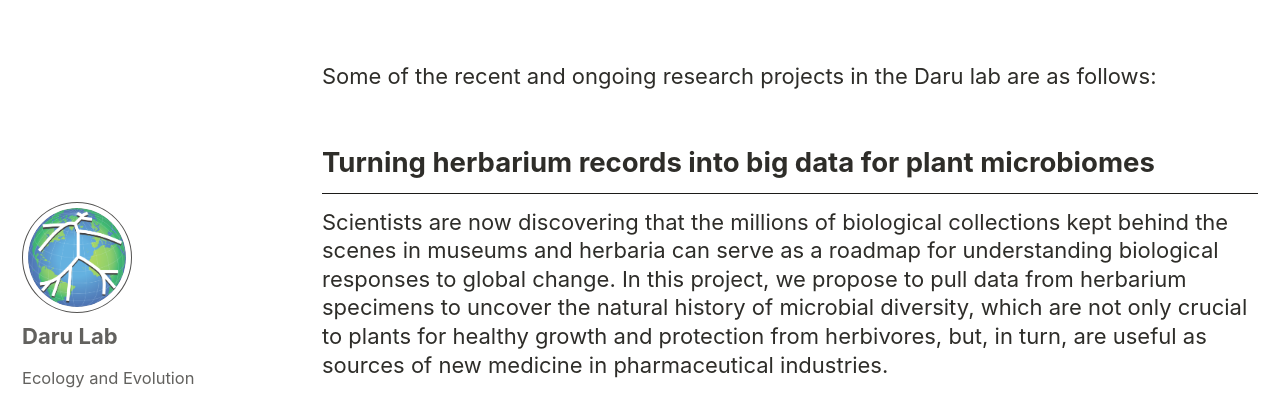
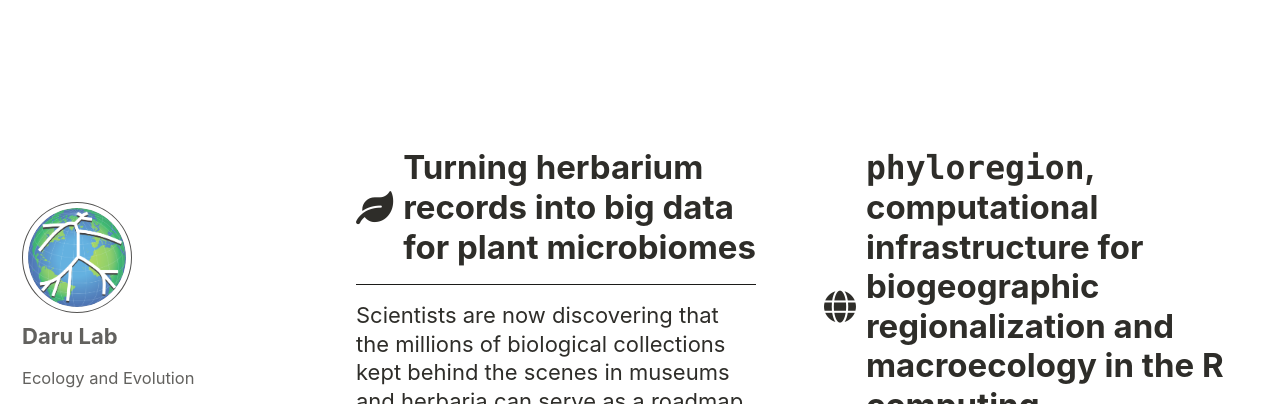
Before and after one commit to darunabas/darulab.github.io, a Jekyll site: the page built from _pages/research.html, in a window 1280 px wide and 900 px high, cut to the strip 365-769 px from the top of the window. Built offline with Jekyll 4.4.1, drawn with Linux system fonts in a browser that asks for light colours; cached includes are drawn as plain includes.

Commit message:
UPDATED page

```diff
--- a/_pages/research.html
+++ b/_pages/research.html
@@ -15,32 +15,48 @@ categories: []
 tags: []
 ---
 
-Some of the recent and ongoing research projects in the Daru lab are as follows:
-
-<h2>Turning herbarium records into big data for plant microbiomes</h2>
-Scientists are now discovering that the millions of biological collections kept behind the scenes in museums and herbaria can serve as a roadmap for understanding biological responses to global change. In this project, we propose to pull data from herbarium specimens to uncover the natural history of microbial diversity, which are not only crucial to plants for healthy growth and protection from herbivores, but, in turn, are useful as sources of new medicine in pharmaceutical industries.<p>
-<p><iframe width="560" height="315" src="https://www.youtube.com/embed/-_pj1CsIcMo" title="YouTube video player" frameborder="0" allow="accelerometer; autoplay; clipboard-write; encrypted-media; gyroscope; picture-in-picture"> </iframe>
-
-<p><b>Relevant Publications:</b>
-  <ol>
-<p>Daru, B.H., Bowman, E.A., Pfister, D.H. & Arnold, A.E. (2018) A novel proof-of-concept for capturing the diversity of endophytic fungi preserved in herbarium specimens. <b><i>Philosophical Transactions of the Royal Society B</i></b> 374: 20170395 <a target="_blank" rel="noopener noreferrer" href="https://doi.org/10.1098/rstb.2017.0395">doi: 10.1098/rstb.2017.0395</a>.<br>
-  </ol>
-
-<h2><code>phyloregion</code>, computational infrastructure for biogeographic regionalization and macroecology in the R computing environment</h2>
-Establishing geographical comparisons based on shared biota is crucial to the study of biogeography and for managing biological diversity in the face of rapid warming of the Earth’s climate. However, the computational tools to analyze and manipulate the massive-scale species biogeography data has not been fully developed. The R software package <code> <a href="https://phyloregion.com" target="_blank">phyloregion</a></code> – designed for biogeographic regionalization and macroecology – can overcome these computational challenges. It contains tools for biogeographical regionalization, macroecology, conservation, and visualization, and has potential application in various disciplines including evolution, microbial diversity, systematics, ecology, phylogenetics, and many others. In this project, we plan to substantially increase computational efficiency of functions in <code>phyloregion</code>, to add new functionality, and create a model for user-guided software development in biogeography.<p>
-
-<figure>
-  <img src="{{ site.baseurl }}/assets/images/fitgom.png" alt="Grade of Membership Model"/>
-  <figcaption>Figure 1. Workflow to identify biogeographic regions using a Grade of Membership model. (A) Community matrix (optionally paired with phylogeny or functional traits) is (B) analyzed using a Grade of Membership Model which allows the units of analysis (i.e., species or regions) to have partial membership in multiple clusters. (C) This generates values of omega (cluster contribution per grid cell) and theta (species’ contribution per cluster) as outputs. (D) Biogeographic regions are visualized using piecharts that represent the proportional contribution of species to grid cells.</figcaption>
-</figure>
-
-<p>The project will accomplish the following:
-<ol>
-  <li>Develop and implement new tools in <code>phyloregion</code> for biome evolution and biogeographical investigations;</li>
-  <li>Develop new tools in <code>phyloregion</code> to visualize patterns of biogeography, macroecology and evolution; and</li>
-  <li>Develop new tools in <code>phyloregion</code> for conservation that reflect the key dimensions of phylogenetic diversity including richness, divergence and regularity.</li>
-</ol>
-<p>The <code>phyloregion</code> project can be accessed via <a href="https://cran.r-project.org/package=phyloregion" target="_blank">CRAN</a> and <a href="https://phyloregion.com" target="_blank">https://phyloregion.com/</a>.
-
-<h2> GreenMaps, a Tool for Addressing the Wallacean Shortfall in the Global Distribution of Plants</h2>
-The exponential growth of plant occurrence data can facilitate dynamic biodiversity analyses. However, raw plant diversity data alone should not be used indiscriminately due to inherent sampling biases, impediments that contribute to the Wallacean shortfall (i.e. the paucity of species’ geographic information). Here, we propose GreenMaps, a new tool that will permit a rapid initial assessment of the Wallacean shortfall for plants by building base maps of species’ predicted distributions upon which citizen science participation could contribute to spatial validation of the actual range occupied by species. The initial stages of GreenMaps have now been accomplished, providing a massive dataset of modeled range maps for over 230,000 vascular plant species. Ultimately, GreenMaps will interface with a mobile application to enable volunteers from any region of the world to validate predicted species distributions to be used for the generation of new and improved global maps of plant distributions at scales relevant to research and conservation.
+<div style="display: flex; justify-content: space-around; flex-wrap: wrap;">
+  <div style="flex-basis: 400px; margin: 20px;">
+    <h2 style="font-size: 1.5rem; display: inline-block; vertical-align: middle;">
+    <span style="display: inline-flex; align-items: center;">
+        <i class="fas fa-leaf" style="font-size: 1.5rem;"></i>
+        <span style="margin-left: 10px;">Turning herbarium records into big data for plant microbiomes</span>
+    </span>
+</h2>
+    <p style="font-size: 1rem;">Scientists are now discovering that the millions of biological collections kept behind the scenes in museums and herbaria can serve as a roadmap for understanding biological responses to global change. In this project, we propose to pull data from herbarium specimens to uncover the natural history of microbial diversity, which are not only crucial to plants for healthy growth and protection from herbivores, but, in turn, are useful as sources of new medicine in pharmaceutical industries.</p>
+    <div style="width: 100%;">
+    <iframe src="https://www.youtube.com/embed/-_pj1CsIcMo" title="YouTube video player" frameborder="0" allow="accelerometer; autoplay; clipboard-write; encrypted-media; gyroscope; picture-in-picture" style="width: 100%;"></iframe>
+</div>
+<p style="font-size: 0.8rem; margin-bottom: 5px;"><b>Relevant Publications:</b></p>
+<p style="font-size: 0.8rem;">
+    Daru, B.H., Bowman, E.A., Pfister, D.H. & Arnold, A.E. (2018) A novel proof-of-concept for capturing the diversity of endophytic fungi preserved in herbarium specimens. <b><i>Philosophical Transactions of the Royal Society B</i></b> 374: 20170395 <a target="_blank" rel="noopener noreferrer" href="https://doi.org/10.1098/rstb.2017.0395">doi: 10.1098/rstb.2017.0395</a>.
+</p>
+  </div>
+  <div style="flex-basis: 400px; margin: 20px;">
+    <h2 style="font-size: 1.5rem; display: inline-block; vertical-align: middle;">
+    <span style="display: inline-flex; align-items: center;">
+        <i class="fas fa-globe" style="font-size: 1.5rem;"></i>
+        <span style="margin-left: 10px;"><code>phyloregion</code>, computational infrastructure for biogeographic regionalization and macroecology in the R computing environment</span>
+    </span>
+</h2>
+    <p style="font-size: 1rem;">Establishing geographical comparisons based on shared biota is crucial to the study of biogeography and for managing biological diversity in the face of rapid warming of the Earth’s climate. However, the computational tools to analyze and manipulate the massive-scale species biogeography data has not been fully developed. The R software package <code> <a href="https://phyloregion.com" target="_blank">phyloregion</a></code> – designed for biogeographic regionalization and macroecology – can overcome these computational challenges. It contains tools for biogeographical regionalization, macroecology, conservation, and visualization, and has potential application in various disciplines including evolution, microbial diversity, systematics, ecology, phylogenetics, and many others. In this project, we plan to substantially increase computational efficiency of functions in <code>phyloregion</code>, to add new functionality, and create a model for user-guided software development in biogeography.</p>
+    <figure>
+      <img src="{{ site.baseurl }}/assets/images/fitgom.png" alt="Grade of Membership Model" style="width: 100%; height: auto;">
+      <figcaption style="font-size: 0.8rem;">Figure 1. Workflow to identify biogeographic regions using a Grade of Membership model. (A) Community matrix (optionally paired with phylogeny or functional traits) is (B) analyzed using a Grade of Membership Model which allows the units of analysis (i.e., species or regions) to have partial membership in multiple clusters. (C) This generates values of omega (cluster contribution per grid cell) and theta (species’ contribution per cluster) as outputs. (D) Biogeographic regions are visualized using piecharts that represent the proportional contribution of species to grid cells.</figcaption>
+    </figure>
+    <p style="font-size: 0.8rem;">The project will accomplish the following:</p>
+    <ol style="font-size: 0.8rem;">
+      <li style="margin-bottom: 5px;">Develop and implement new tools in <code>phyloregion</code> for biome evolution and biogeographical investigations;</li>
+      <li style="margin-bottom: 5px;">Develop new tools in <code>phyloregion</code> to visualize patterns of biogeography, macroecology and evolution; and</li>
+      <li style="margin-bottom: 5px;">Develop new tools in <code>phyloregion</code> for conservation that reflect the key dimensions of phylogenetic diversity including richness, divergence and regularity.</li>
+      <p style="font-size: 0.8rem;">The <code>phyloregion</code> project can be accessed via <a href="https://cran.r-project.org/package=phyloregion" target="_blank">CRAN</a> and <a href="https://phyloregion.com" target="_blank">https://phyloregion.com/</a>.</p>
+  </div>
+  <div style="flex-basis: 400px; margin: 20px;">
+    <h2 style="font-size: 1.5rem; display: inline-block; vertical-align: middle;">
+    <span style="display: inline-flex; align-items: center;">
+        <i class="fas fa-globe" style="font-size: 1.5rem;"></i>
+        <span style="margin-left: 10px;">GreenMaps, a Tool for Addressing the Wallacean Shortfall in the Global Distribution of Plants</span>
+    </span>
+</h2>
+    <p style="font-size: 1rem;">The exponential growth of plant occurrence data can facilitate dynamic biodiversity analyses. However, raw plant diversity data alone should not be used indiscriminately due to inherent sampling biases, impediments that contribute to the Wallacean shortfall (i.e. the paucity of species’ geographic information). Here, we propose GreenMaps, a new tool that will permit a rapid initial assessment of the Wallacean shortfall for plants by building base maps of species’ predicted distributions upon which citizen science participation could contribute to spatial validation of the actual range occupied by species. The initial stages of GreenMaps have now been accomplished, providing a massive dataset of modeled range maps for over 230,000 vascular plant species. Ultimately, GreenMaps will interface with a mobile application to enable volunteers from any region of the world to validate predicted species distributions to be used for the generation of new and improved global maps of plant distributions at scales relevant to research and conservation.</p>
+  </div>
```
